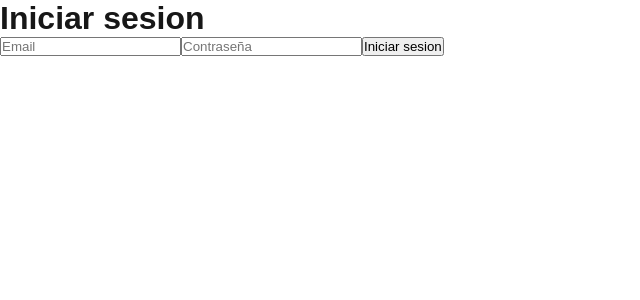
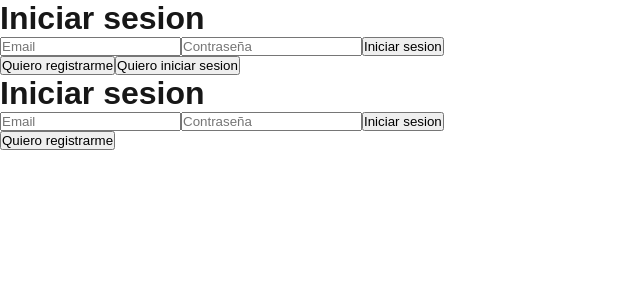
Before and after one commit to PioIX/2026_TPIN2_G15, a Next.js app in the folder frontend/: page /login in a window 1280 px wide. Shown: the top 300 px of the page, without its empty margins (0-640 px from the left). Built offline with nearby package versions, Linux system fonts and the light colour scheme.

Commit message:
Fusion de Login y Registro
Se añadio la parte del registro a la pagina de Login para que todo quede en la misma pagina

```diff
--- a/frontend/jsconfig.json
+++ b/frontend/jsconfig.json
@@ -1,5 +1,5 @@
 {
-  "compilerOptions": {
+    "compilerOptions": {
     "paths": {
       "@/*": ["./src/*"]
     }
--- a/frontend/src/app/login/page.js
+++ b/frontend/src/app/login/page.js
@@ -4,6 +4,8 @@ import { useState, useEffect } from 'react';
 import Form from "@/components/Form"
 
 export default function LoginPage() {
+    const [register, setRegister] = useState(false);
+
     const handleLogin =  async (email, password) => {
         const response = await fetch("http://localhost:3000/login", {
             method: "POST",
@@ -18,9 +20,38 @@ export default function LoginPage() {
         console.log(data)
     }
 
+    const handleRegister = async (username, email, password, photo) => {
+        console.log(username);
+        console.log(email);
+        console.log(password);
+        console.log(photo);
+        const response = await fetch("http://localhost:3000/registro", {
+            method: "POST",
+            header: {
+                'Content-Type': 'application/json'
+            },
+            body: JSON.stringify({username: username, email: email, password:password, photo: photo})
+        })
+    }
+
     return (
         <div>
+            {!register ?  (
+                <>
+                    <Form title={"Iniciar sesion"} buttonText={"Iniciar sesion"} onButtonClick={handleLogin}></Form>
+                    <button onClick={()=> setRegister(true)}>Quiero registrarme</button>
+                </>
+            ) : (
+                <>
+                    <Form title={"Registrarse"} buttonText={"Registrarse"} onButtonClick={handleRegister} register={true}></Form>
+                    <button onClick={()=> setRegister(false)}>Quiero inciar sesion</button>
+                </>
+            )}
+
+
+            <button>Quiero iniciar sesion</button>
             <Form title="Iniciar sesion" buttonText="Iniciar sesion" onButtonClick={handleLogin} />
+            <button>Quiero registrarme</button>
         </div>
     )
 }
```
